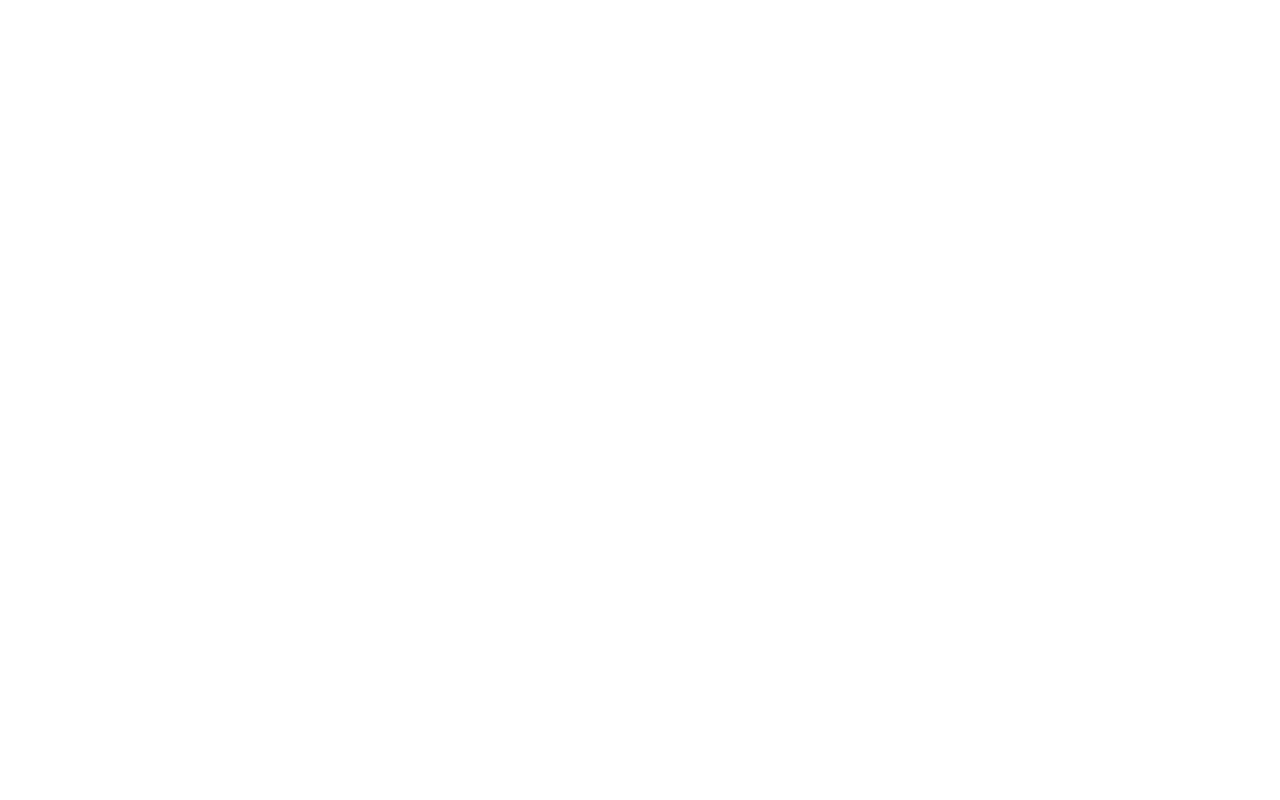
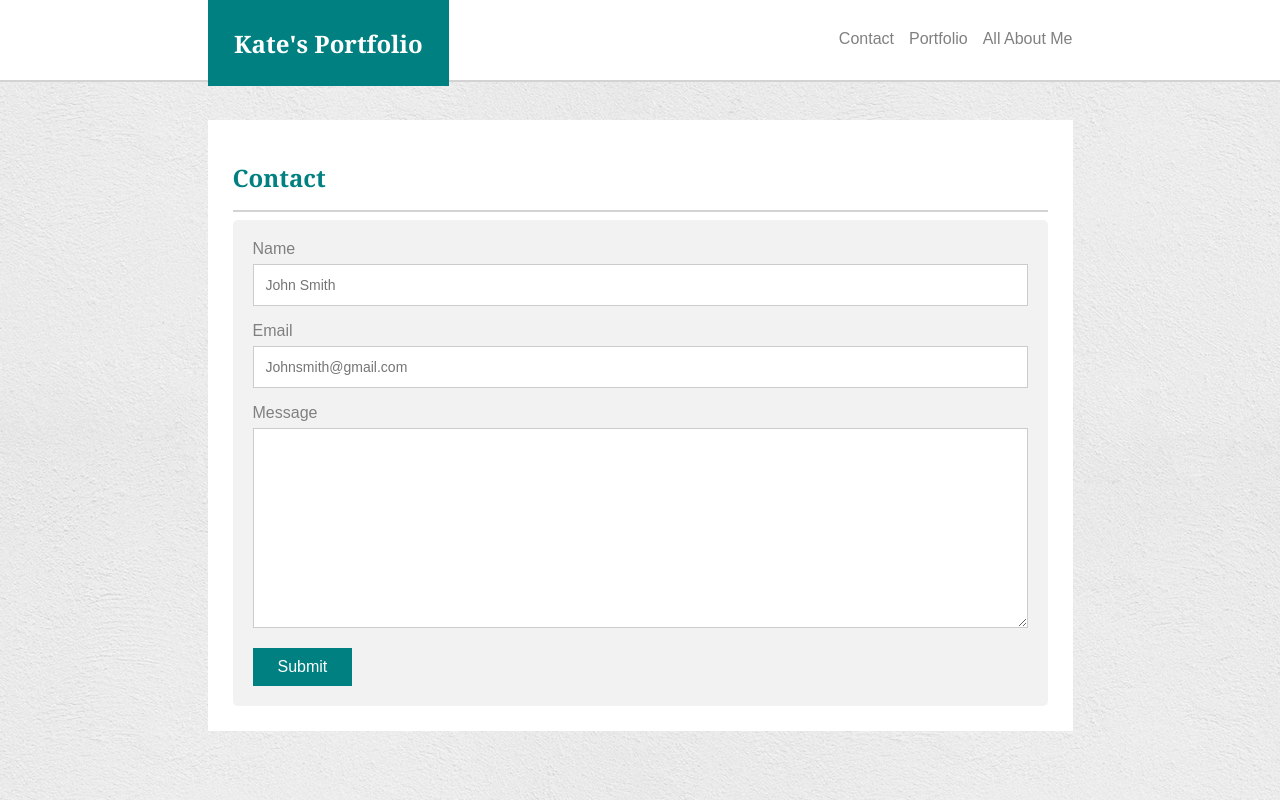
Before and after one commit to KatieForbush/B-Portfolio, a plain HTML site: page contact.html in a window 1280 px wide. Drawn offline with Linux system fonts and the light colour scheme; files whose address does not match are found by name.

Commit message:
Final changes

```diff
--- a/assets/css/style.css
+++ b/assets/css/style.css
@@ -6,7 +6,7 @@ body {
     background-image: url("/Users/kate/Desktop/B-Portfolio/assets/images/white_wall.png");
     background-repeat: repeat;
     margin: 0px;
-}
+  }
 ul {
     list-style-type: none;
     overflow: hidden;
@@ -99,3 +99,37 @@ a:hover {
     bottom: 0;
     margin-bottom: 7px;
   }
+
+  input[type=text], select, textarea {
+    font-family: 'Arial', 'Helvetica Neue', Helvetica, sans-serif;
+    width: 100%;
+    padding: 12px;
+    border: 1px solid #ccc;
+    box-sizing: border-box;
+    margin-top: 6px;
+    margin-bottom: 16px;
+    resize: vertical;
+    font-size: 14px;
+  }
+  input[type=submit] {
+    background-color: teal;
+    color: white;
+    padding: 10px 25px;
+    border: none;
+    cursor: pointer;
+    font-size: 16px;
+
+  }
+
+  input[type=submit]:hover {
+    background-color: grey;
+  }
+
+  .container {
+    border-radius: 5px;
+    background-color: #f2f2f2;
+    padding: 20px;
+    font-family: 'Arial', 'Helvetica Neue', Helvetica, sans-serif;
+    font-size: 16px;
+    color:gray;
+  }
--- a/contact.html
+++ b/contact.html
@@ -0,0 +1,41 @@
+<!DOCTYPE html>
+<html>
+<head>
+    <meta charset="utf-8" />
+    <meta http-equiv="X-UA-Compatible" content="IE=edge">
+    <title>Kate's Portfolio</title>
+    <meta name="viewport" content="width=device-width, initial-scale=1">
+    <link rel="stylesheet" type="text/css" media="screen" href="assets/css/style.css" />
+</head>
+<body>
+    <div class="navbar">
+    <ul class="navcontent">
+        <li style="float:left"><div class="myname">Kate's Portfolio</div></li>
+        <li><a href="index.html">All About Me</a></li>
+        <li><a href="portfolio.html">Portfolio</a></li>
+        <li><a href="contact.html">Contact</a></li>
+    </ul>
+    </div>
+<div class="boxed">
+    <h1>Contact</h1>
+    <hr>
+    <div class="container">
+            <form action="/action_page.php">
+              <label for="name">Name</label>
+              <input type="text" id="name" name="name" placeholder="John Smith">
+
+              <label for="email">Email</label>
+              <input type="text" id="email" name="email" placeholder="Johnsmith@gmail.com">
+
+              <label for="message">Message</label>
+    <textarea id="message" name="message" style="height:200px"></textarea>
+
+    <input type="submit" value="Submit">
+  </form>
+</div>
+
+</div>
+
+</body>
+
+</html>
```
